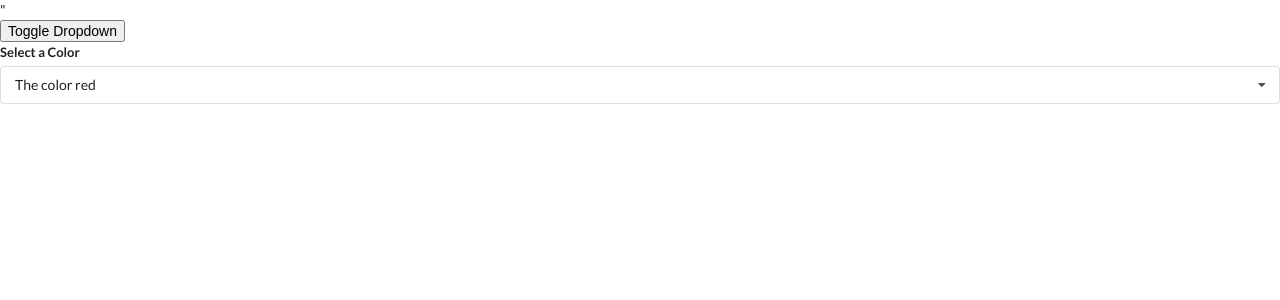
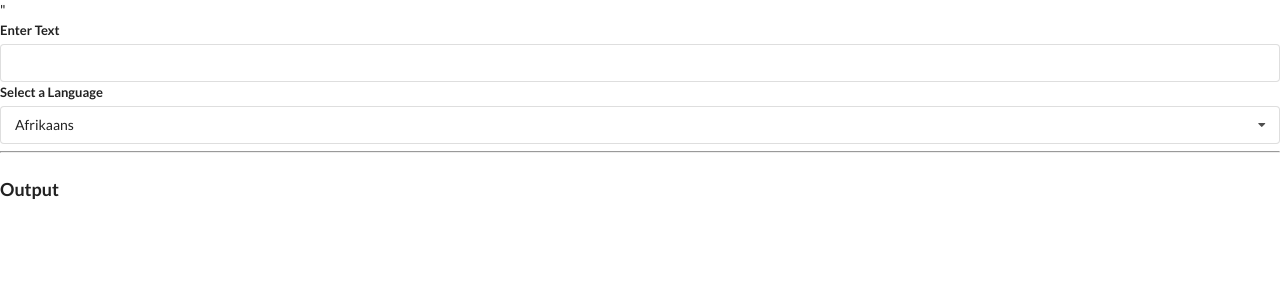
Before and after one commit to JohnALong/udemy-widgets-hooks, a React (Create React App) app: page / in a window 1280 px wide. Shown: the top 300 px of the page. Built offline with nearby package versions, Linux system fonts and the light colour scheme; no server answers.

Commit message:
completed translation widget

```diff
--- a/src/App.js
+++ b/src/App.js
@@ -2,6 +2,7 @@
 import Accordion from "./components/Accordion";
 import Search from "./components/Search";
 import Dropdown from "./components/Dropdown";
+import Translate from "./components/Translate";
 
 const items = [
   {
@@ -34,22 +35,15 @@
 ];
 
 export default () => {
-  const [selected, setSelected] = useState(options[0]);
-  const [showDropdown, setShowDropdown] = useState(true);
+  // const [selected, setSelected] = useState(options[0]);
+  // const [showDropdown, setShowDropdown] = useState(true);
   return (
     <div>
       {/* <Accordion items={items} /> */}
       {/* <Search /> */}
-      <button onClick={() => setShowDropdown(!showDropdown)}>
-        Toggle Dropdown
-      </button>
-      {showDropdown ? (
-        <Dropdown
-          options={options}
-          selected={selected}
-          onSelectedChange={setSelected}
-        />
-      ) : null}
+      <div>
+        <Translate />
+      </div>
     </div>
   );
 };
--- /dev/null
+++ b/src/components/Convert.js
@@ -0,0 +1,45 @@
+import React, { useState, useEffect } from "react";
+import axios from "axios";
+
+const Convert = ({ language, text }) => {
+  const [translated, setTranslated] = useState("");
+  const [debouncedText, setDebouncedText] = useState(text);
+
+  useEffect(() => {
+    const timerId = setTimeout(() => {
+      setDebouncedText(text);
+    }, 500);
+
+    return () => {
+      clearTimeout(timerId);
+    };
+  }, [text]);
+
+  useEffect(() => {
+    const doTranslation = async () => {
+      // const is res.data - destructured to just get data
+      const { data } = await axios.post(
+        "https://translation.googleapis.com/language/translate/v2",
+        {},
+        {
+          params: {
+            q: debouncedText,
+            target: language.value,
+            key: "AIzaSyCHUCmpR7cT_yDFHC98CZJy2LTms-IwDlM",
+          },
+        }
+      );
+
+      setTranslated(data.data.translations[0].translatedText);
+    };
+
+    doTranslation();
+  }, [language, debouncedText]);
+  return (
+    <div>
+      <h1 className="ui header">{translated}</h1>
+    </div>
+  );
+};
+
+export default Convert;
--- a/src/components/Dropdown.js
+++ b/src/components/Dropdown.js
@@ -1,6 +1,6 @@
 import React, { useState, useEffect, useRef } from "react";
 
-const Dropdown = ({ options, selected, onSelectedChange }) => {
+const Dropdown = ({ label, options, selected, onSelectedChange }) => {
   const [open, setOpen] = useState(false);
   const ref = useRef();
 
@@ -42,7 +42,7 @@
   return (
     <div className="ui form" ref={ref}>
       <div className="field">
-        <label className="label">Select a Color</label>
+        <label className="label">{label}</label>
         <div
           className={`ui selection dropdown ${open ? "visible active" : ""}`}
           onClick={() => {
--- /dev/null
+++ b/src/components/Translate.js
@@ -0,0 +1,48 @@
+import React, { useState } from "react";
+import Dropdown from "./Dropdown";
+import Convert from "./Convert";
+
+const options = [
+  {
+    label: "Afrikaans",
+    value: "af",
+  },
+  {
+    label: "Arabic",
+    value: "ar",
+  },
+  {
+    label: "Hindi",
+    value: "hi",
+  },
+  {
+    label: "Dutch",
+    value: "nl",
+  },
+];
+
+const Translate = () => {
+  const [language, setLanguage] = useState(options[0]);
+  const [text, setText] = useState("");
+  return (
+    <div>
+      <div className="ui form">
+        <div className="field">
+          <label>Enter Text</label>
+          <input value={text} onChange={(e) => setText(e.target.value)} />
+        </div>
+      </div>
+      <Dropdown
+        label="Select a Language"
+        options={options}
+        selected={language}
+        onSelectedChange={setLanguage}
+      />
+      <hr />
+      <h3 className="ui header">Output</h3>
+      <Convert text={text} language={language} />
+    </div>
+  );
+};
+
+export default Translate;
```
Also changed, not shown: 1 other file (tests, documents, lock files or other folders).
